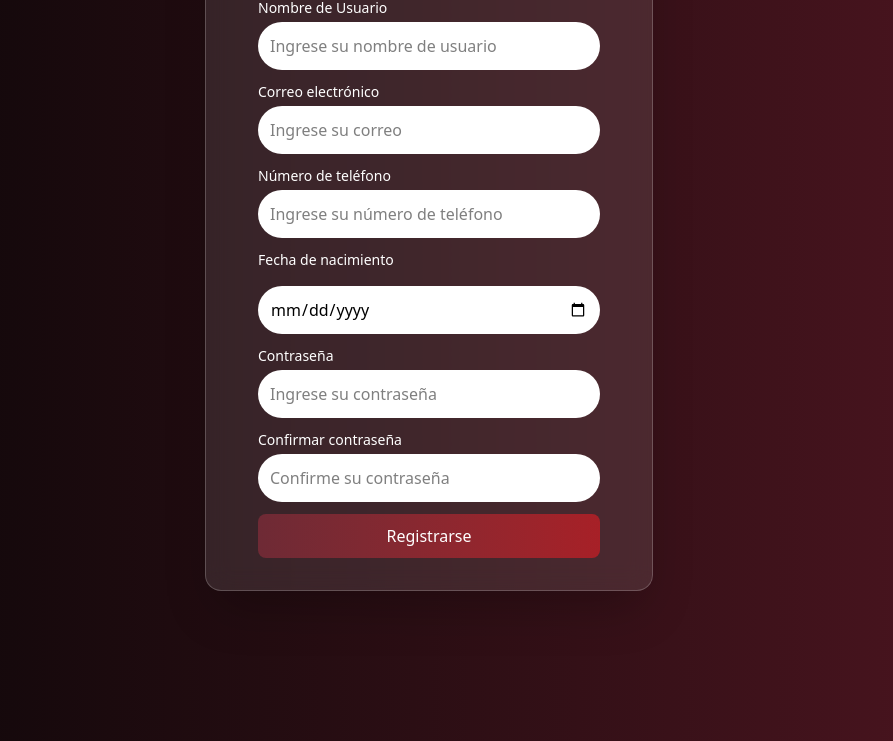
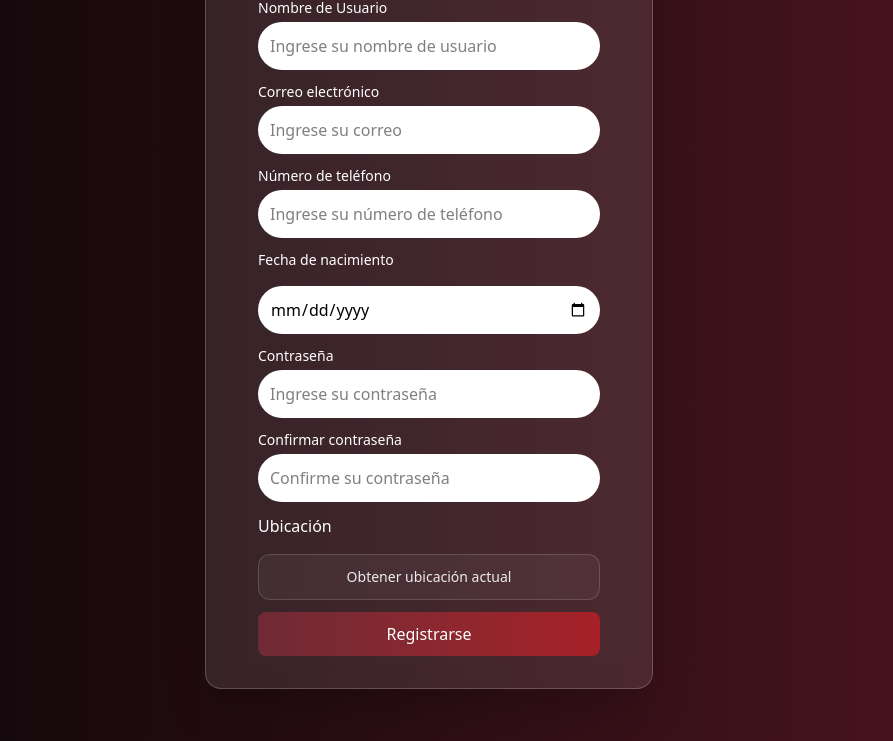
Before and after one commit to Juankos0714/Ubik-App, an Angular app: page /register-owner in a window 1280 px wide. Shown: the part 359-1100 px from the top of the page, without its empty margins (211-1104 px from the left). Built offline with nearby package versions, Linux system fonts and the light colour scheme; grey boxes are pictures that could not be loaded.

Commit message:
Agregue la geolocalizacion en el register del usuario y el error de credenciales en el login

```diff
--- a/src/app/core/services/register-user-est.service.ts
+++ b/src/app/core/services/register-user-est.service.ts
@@ -73,8 +73,8 @@ export class RegisterServiceOwner {
       anonymous: data.anonymous ?? false,
       roleId: data.roleId ?? 2,
       birthDate: data.birthDate,
-      latitude: data.latitude ?? 4.6097,
-      longitude: data.longitude ?? -74.0721
+      latitude: data.latitude ,
+      longitude: data.longitude
     };
 
     console.log('🚀 REGISTER PAYLOAD', payload);
--- a/src/app/views/Forms/login/login.component.html
+++ b/src/app/views/Forms/login/login.component.html
@@ -10,15 +10,14 @@
         <h2 class="text-2xl font-semibold text-white">Iniciar Sesión</h2>
         <p class="text-gray-400 text-sm mt-1">Ingresa tus credenciales para continuar</p>
 
-        <!-- implementar
+
 
         @if (hasFieldError('form')) {
-          <div class="rounded-lg border border-red-500/30 bg-red-500/10 px-3 py-2 text-sm text-red-200">
+          <div class="rounded-lg border border-red-500/30 bg-red-500/10 px-3 py-2 text-sm text-red-200 mt-5">
             {{ getFieldError('form') }}
           </div>
         }
 
-        -->
 
       </div>
 
--- a/src/app/views/Forms/login/login.component.ts
+++ b/src/app/views/Forms/login/login.component.ts
@@ -111,10 +111,7 @@ export class LoginComponent {
           const apiMsg = err?.error?.message || err?.message;
 
           // Si tu API NO diferencia usuario/password (lo normal), muestra genérico:
-          const msg =
-            status === 401 || status === 403
-              ? 'Usuario o contraseña incorrectos'
-              : apiMsg || 'Ocurrió un error al iniciar sesión';
+          const msg = 'Credenciales incorrectas'
 
           this.errors.set([{ field: 'form', message: msg }]);
 
--- a/src/app/views/Forms/register/establecimiento/components/create-motel.component.ts
+++ b/src/app/views/Forms/register/establecimiento/components/create-motel.component.ts
@@ -165,7 +165,7 @@ export class CreateMotelComponent {
       .subscribe({
         next: () => {
           this.loading = false;
-          this.router.navigate(['/my-motels']);
+          this.router.navigate(['/listProperty']);
         },
         error: (err) => {
           this.loading = false;
--- a/src/app/views/Forms/register/register-user-client/components/register-user.html
+++ b/src/app/views/Forms/register/register-user-client/components/register-user.html
@@ -100,6 +100,40 @@
             <p class="text-red-300 text-xs -mt-1">{{ getUiError('comfirmPassword') }}</p>
           }
 
+           <!-- Ubication  -->
+          <label class="mb-1 text-white text-base">Ubicación</label>
+
+          <button
+            type="button"
+            class="inline-flex items-center justify-center rounded-xl border border-white/15 bg-white/5 px-4 py-3 text-sm font-medium text-white/90 hover:bg-white/10 active:scale-[0.99] transition disabled:opacity-50 disabled:cursor-not-allowed"
+            [disabled]="loading || gettingLocation"
+            (click)="getUserLocation()"
+          >
+            @if (gettingLocation) {
+              <span
+                class="mr-2 inline-block h-4 w-4 animate-spin rounded-full border-2 border-white/30 border-t-white"
+              ></span>
+              Obteniendo...
+            } @else if (hasLocation) {
+              <span class="mr-2 inline-flex h-5 w-5 items-center justify-center rounded-full border border-white/30">
+                ✓
+              </span>
+              Ubicación correcta
+            } @else {
+              Obtener ubicación actual
+            }
+          </button>
+
+          @if (!gettingLocation && hasLocation) {
+            <p class="mt-1 text-xs text-white/70">Coords: {{ locationText }}</p>
+          }
+
+          @if (error) {
+            <p class="mt-1 text-xs text-red-300">{{ error }}</p>
+          }
+
+
+          <!-- Submit -->
           <button
             type="submit"
             [disabled]="isSubmitting || registerForm.invalid"
--- a/src/app/views/Forms/register/register-user-client/components/register-user.ts
+++ b/src/app/views/Forms/register/register-user-client/components/register-user.ts
@@ -82,6 +82,14 @@ export class RegisterUser implements OnInit {
 
   isSubmitting = false;
   progress = 0;
+
+  //location
+  loading = false;
+  gettingLocation = false;
+  locationStatus: string | null = null;
+
+  error: string | null = null;
+
 
   constructor(
     private fb: FormBuilder,
@@ -193,6 +201,48 @@ export class RegisterUser implements OnInit {
 
     return null;
   }
+  getUserLocation() {
+    if (!navigator.geolocation) {
+      this.locationStatus = 'Geolocalización no soportada.';
+      return;
+    }
+    this.gettingLocation = true;
+    this.locationStatus = 'Solicitando permiso...';
+    this.error = null;
+
+    navigator.geolocation.getCurrentPosition(
+      (pos) => {
+        this.gettingLocation = false;
+        const { latitude, longitude } = pos.coords;
+        this.registerForm.patchValue({ latitude, longitude });
+        this.locationStatus = 'Ubicación obtenida.';
+      },
+      (err) => {
+        this.gettingLocation = false;
+        this.locationStatus = null;
+        this.error =
+          err.code === err.PERMISSION_DENIED ? 'Permiso de ubicación denegado.' :
+          err.code === err.POSITION_UNAVAILABLE ? 'Ubicación no disponible.' :
+          err.code === err.TIMEOUT ? 'Timeout obteniendo ubicación.' :
+          'Error obteniendo ubicación.';
+      },
+      { enableHighAccuracy: true, timeout: 10000 }
+    );
+  }
+
+  get hasLocation(): boolean {
+    const lat = this.registerForm.get('latitude')?.value;
+    const lng = this.registerForm.get('longitude')?.value;
+    return typeof lat === 'number' && typeof lng === 'number';
+  }
+
+  get locationText(): string {
+    const lat = this.registerForm.get('latitude')?.value;
+    const lng = this.registerForm.get('longitude')?.value;
+    if (typeof lat !== 'number' || typeof lng !== 'number') return '';
+    return `${lat.toFixed(5)}, ${lng.toFixed(5)}`;
+  }
+
 
   onSubmit(): void {
     if (this.isSubmitting) return;
@@ -216,8 +266,8 @@ export class RegisterUser implements OnInit {
       anonymous: false,
       roleId: "9182736450192837",
       birthDate: form.birthDate,
-      latitude: 4.6097,
-      longitude: -74.0721,
+      latitude: form.latitude,
+      longitude: form.longitude,
     };
 
     this.isSubmitting = true;
--- a/src/app/views/Forms/register/registes-user-owner/register-owner.html
+++ b/src/app/views/Forms/register/registes-user-owner/register-owner.html
@@ -100,6 +100,41 @@
             <p class="text-red-300 text-xs -mt-1">{{ getUiError('comfirmPassword') }}</p>
           }
 
+
+          <!-- Ubication  -->
+          <label class="mb-1 text-white text-base">Ubicación</label>
+
+          <button
+            type="button"
+            class="inline-flex items-center justify-center rounded-xl border border-white/15 bg-white/5 px-4 py-3 text-sm font-medium text-white/90 hover:bg-white/10 active:scale-[0.99] transition disabled:opacity-50 disabled:cursor-not-allowed"
+            [disabled]="loading || gettingLocation"
+            (click)="getUserLocation()"
+          >
+            @if (gettingLocation) {
+              <span
+                class="mr-2 inline-block h-4 w-4 animate-spin rounded-full border-2 border-white/30 border-t-white"
+              ></span>
+              Obteniendo...
+            } @else if (hasLocation) {
+              <span class="mr-2 inline-flex h-5 w-5 items-center justify-center rounded-full border border-white/30">
+                ✓
+              </span>
+              Ubicación correcta
+            } @else {
+              Obtener ubicación actual
+            }
+          </button>
+
+          @if (!gettingLocation && hasLocation) {
+            <p class="mt-1 text-xs text-white/70">Coords: {{ locationText }}</p>
+          }
+
+          @if (error) {
+            <p class="mt-1 text-xs text-red-300">{{ error }}</p>
+          }
+
+
+          <!-- Submit -->
           <button
             type="submit"
             [disabled]="isSubmitting || registerForm.invalid"
--- a/src/app/views/Forms/register/registes-user-owner/register-owner.ts
+++ b/src/app/views/Forms/register/registes-user-owner/register-owner.ts
@@ -60,6 +60,16 @@ export class RegisterOwner implements OnInit {
   isSubmitting = false;
   progress = 0;
 
+
+  //location
+  loading = false;
+  gettingLocation = false;
+  locationStatus: string | null = null;
+
+  error: string | null = null;
+
+
+
   constructor(
     private fb: FormBuilder,
     private registerService: RegisterServiceOwner,
@@ -81,6 +91,8 @@ export class RegisterOwner implements OnInit {
         password: ['', [Validators.required, Validators.minLength(8)]],
         comfirmPassword: ['', [Validators.required]],
         anonymous: [false],
+        latitude: [null as number | null],
+        longitude: [null as number | null],
       },
       { validators: matchFields('password', 'comfirmPassword') }
     );
@@ -150,6 +162,49 @@ export class RegisterOwner implements OnInit {
     return null;
   }
 
+
+  getUserLocation() {
+    if (!navigator.geolocation) {
+      this.locationStatus = 'Geolocalización no soportada.';
+      return;
+    }
+    this.gettingLocation = true;
+    this.locationStatus = 'Solicitando permiso...';
+    this.error = null;
+
+    navigator.geolocation.getCurrentPosition(
+      (pos) => {
+        this.gettingLocation = false;
+        const { latitude, longitude } = pos.coords;
+        this.registerForm.patchValue({ latitude, longitude });
+        this.locationStatus = 'Ubicación obtenida.';
+      },
+      (err) => {
+        this.gettingLocation = false;
+        this.locationStatus = null;
+        this.error =
+          err.code === err.PERMISSION_DENIED ? 'Permiso de ubicación denegado.' :
+          err.code === err.POSITION_UNAVAILABLE ? 'Ubicación no disponible.' :
+          err.code === err.TIMEOUT ? 'Timeout obteniendo ubicación.' :
+          'Error obteniendo ubicación.';
+      },
+      { enableHighAccuracy: true, timeout: 10000 }
+    );
+  }
+
+  get hasLocation(): boolean {
+    const lat = this.registerForm.get('latitude')?.value;
+    const lng = this.registerForm.get('longitude')?.value;
+    return typeof lat === 'number' && typeof lng === 'number';
+  }
+
+  get locationText(): string {
+    const lat = this.registerForm.get('latitude')?.value;
+    const lng = this.registerForm.get('longitude')?.value;
+    if (typeof lat !== 'number' || typeof lng !== 'number') return '';
+    return `${lat.toFixed(5)}, ${lng.toFixed(5)}`;
+  }
+
   onSubmit(): void {
     if (this.isSubmitting) return;
 
@@ -172,8 +227,8 @@ export class RegisterOwner implements OnInit {
       anonymous: false,
       roleId: "3847261094857362",
       birthDate: form.birthDate,
-      latitude: 4.6097,
-      longitude: -74.0721,
+      latitude: form.latitude,
+      longitude: form.longitude,
     };
 
     this.isSubmitting = true;
```
